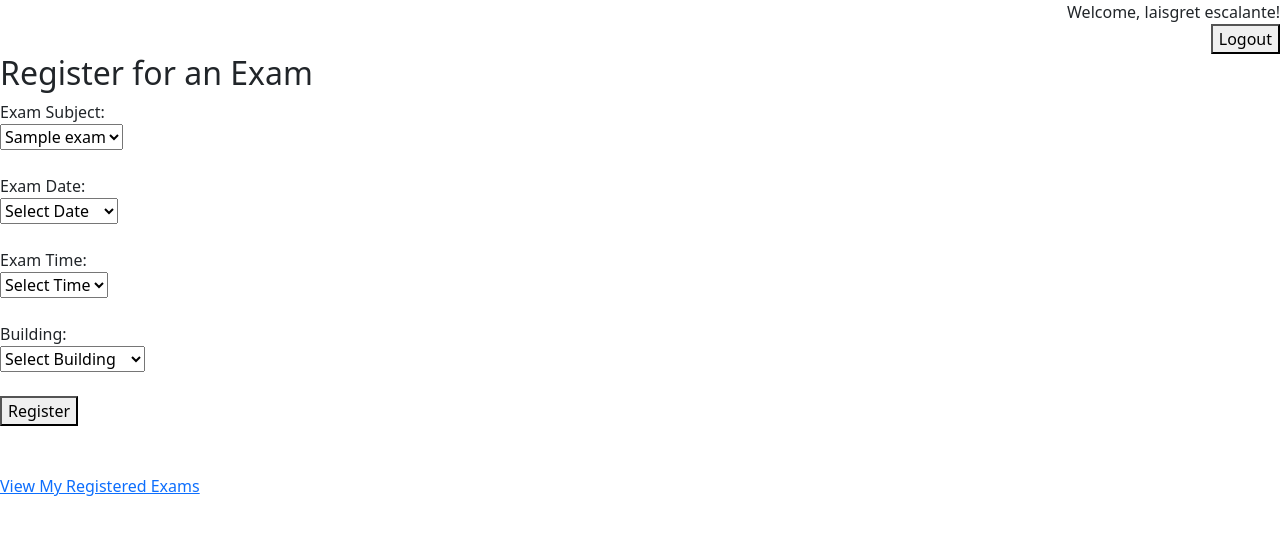
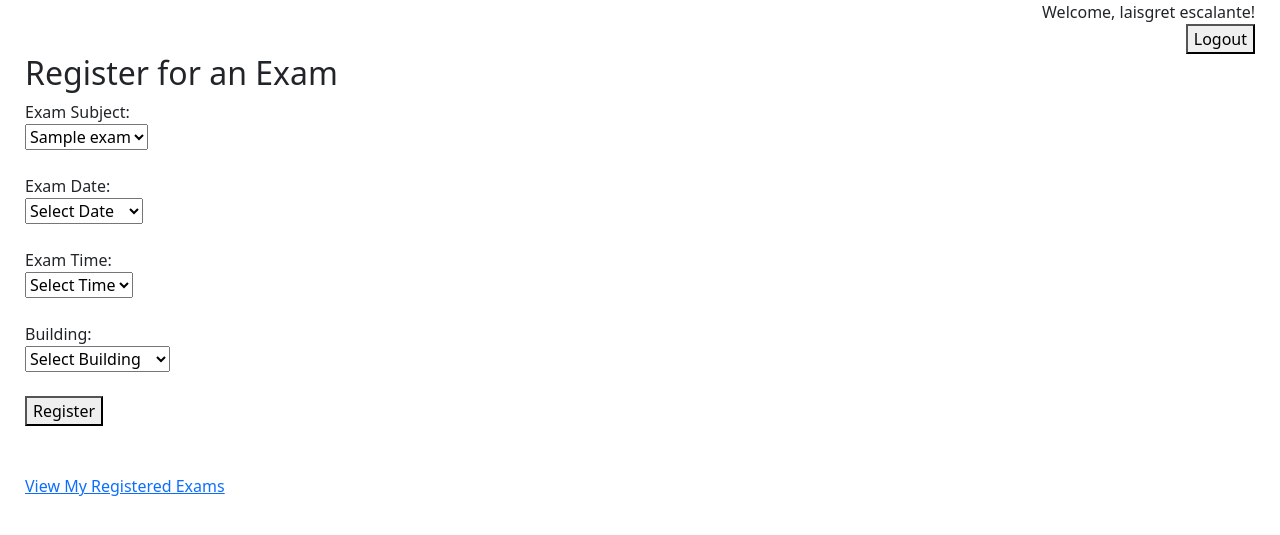
Before and after one commit to earroyo36/CSNRegistration, a Django app: page / in a window 1280 px wide. Shown: the top 535 px of the page. Run offline with Django 5.2, Linux system fonts and the light colour scheme; a user stored in the database is signed in; tables that the repository leaves empty hold one stand-in row (values such as "Sample post").

Commit message:
Update student_home.html
Updated formatting to move text more inwards

```diff
--- a/CsnWeb/CSNdjango/templates/student_home.html
+++ b/CsnWeb/CSNdjango/templates/student_home.html
@@ -2,12 +2,12 @@
 <html lang="en" dir="ltr">
 	<head>
 		<meta charset="UTF-8">
-		<link rel="stylesheet" href="styles.css">
+		<link rel="stylesheet" href="student_home_style.css">
 		<link href="https://cdn.jsdelivr.net/npm/bootstrap@5.3.2/dist/css/bootstrap.min.css" rel="stylesheet">
 		<title>Student Home</title>
 	</head>
 	<body>
-
+	<div class="positionLeft"> <!--Moves the content left (right = left in html/css)-->
 		<!-- Welcome with student's name -->
 		<div style="text-align: right;">
 			Welcome, {{ user.first_name }} {{ user.last_name }}!<br>
@@ -17,7 +17,9 @@
 				<button type="submit">Logout</button>
 			</form>
 		</div>
+	</div>
 
+	<div class="positionRight"> <!--Moves the content right (left = right in html/css)-->
 		<h2>Register for an Exam</h2>
 
 		<form method="POST" action="{% url 'register_exam' %}">
@@ -69,6 +71,6 @@
 		<!-- View registered exams link -->
 		<br><br>
 		<a href="{% url 'student_dashboard' %}">View My Registered Exams</a>
-
+	</div>
 	</body>
 </html>
```
Lines whose indentation alone changed are shown as unchanged.
